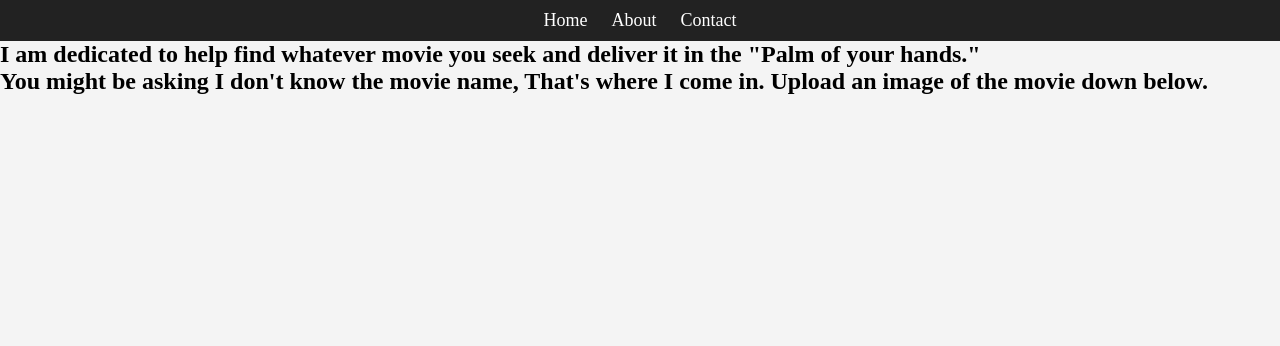
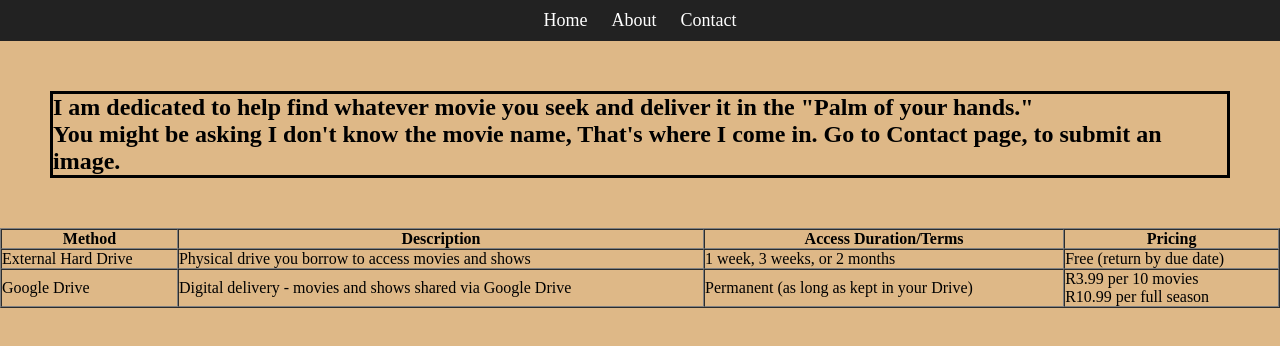
Before and after one commit to HiiPower05/MovieRequest, a plain HTML site: page about.html in a window 1280 px wide. Drawn offline with Linux system fonts and the light colour scheme.

Commit message:
Almost finished. Need to find a way to upload and recieve images. Formspree free plan doesnt cover that.

```diff
--- a/about.html
+++ b/about.html
@@ -17,14 +17,34 @@
     </header>
 
     <div class="basic-container">
-        <h2>
+    <h2>
         I am dedicated to help find whatever movie you seek and deliver it in the "Palm of your hands."
     </h2>
-    <h2>You might be asking I don't know the movie name, That's where I come in. Upload an image of the movie
-        down below.
+    <h2>
+        You might be asking I don't know the movie name, That's where I come in.
+        Go to Contact page, to submit an image.
     </h2>
-
     </div>
 
+    <table class="table" border="1" cellpadding="8" cellspacing="0">
+  <tr>
+    <th>Method</th>
+    <th>Description</th>
+    <th>Access Duration/Terms</th>
+    <th>Pricing</th>
+  </tr>
+  <tr>
+    <td>External Hard Drive</td>
+    <td>Physical drive you borrow to access movies and shows</td>
+    <td>1 week, 3 weeks, or 2 months</td>
+    <td>Free (return by due date)</td>
+  </tr>
+  <tr>
+    <td>Google Drive</td>
+    <td>Digital delivery - movies and shows shared via Google Drive</td>
+    <td>Permanent (as long as kept in your Drive)</td>
+    <td>R3.99 per 10 movies<br>R10.99 per full season</td>
+  </tr>
+</table>
 </body>
 </html>
--- a/styles/about.css
+++ b/styles/about.css
@@ -0,0 +1,10 @@
+.basic-container {
+    margin: 50px;
+    border-style: 1px;
+    border-color: black;
+    border: solid;
+}
+
+body {
+    background-color: burlywood;
+}
--- a/styles/contact.css
+++ b/styles/contact.css
@@ -1,3 +1,6 @@
+body {
+    background-color: burlywood;
+}
 form {
     max-width: 500px;
     margin: 50px auto;
--- a/styles/styles.css
+++ b/styles/styles.css
@@ -4,7 +4,7 @@
     padding: 0;
 }
 body {
-    background-color: #f4f4f4;
+    background-color: burlywood;
     display: flex;
     flex-direction: column;
 }
@@ -58,6 +58,7 @@ nav a:hover {
 .image-wrapper {
     position: relative;
     text-align: center;
+    margin-top: 50px;
 }
 .image-wrapper img {
     width: 100%;
```
